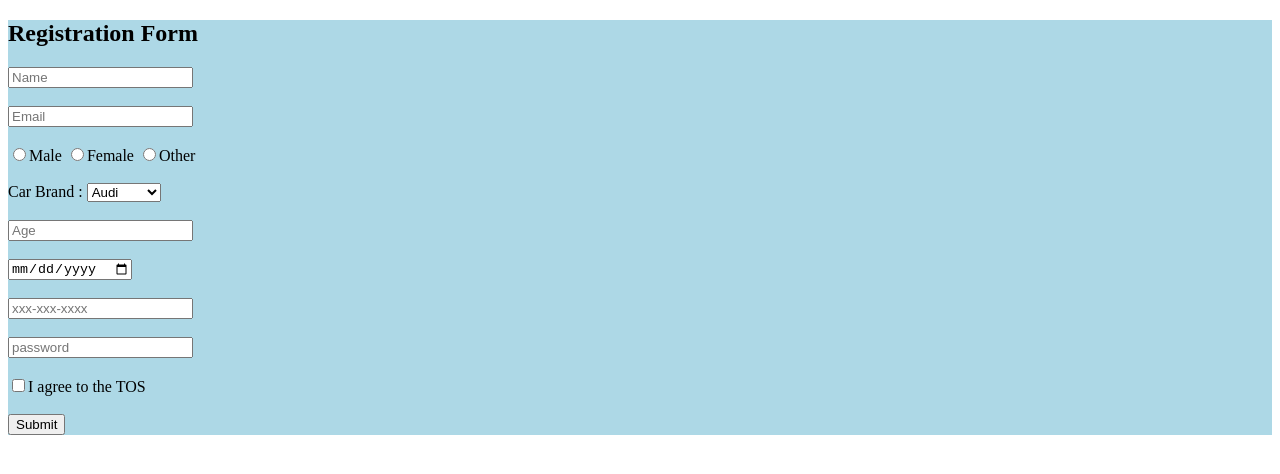
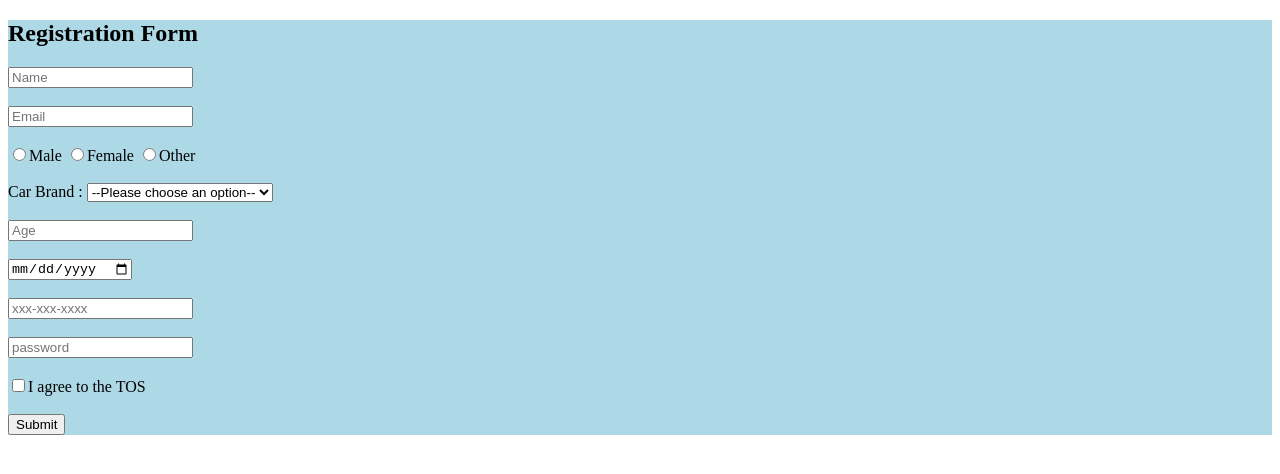
Before and after one commit to acciojob/signup-form-car-Neelesh0124, a website: page main.html in a window 1280 px wide. Drawn offline with Linux system fonts and the light colour scheme.

Commit message:
created a submission

```diff
--- a/main.html
+++ b/main.html
@@ -28,8 +28,10 @@
 		<lable for="gender_O">
 		<input required type="radio" value="Other" name="gender" id="gender_O">Other
 	   <br><br>
-		<lable>Car Brand :</lable>
-		<select required>
+		<lable for="cars">Car Brand :</lable>
+		<select required id="cars" >
+			<option>--Please choose an option--</option>
+
 			<option value="Audi">Audi</option>
 			<option value="Lambo">Lambo</option>
 			<option value="Safari">Safari</option>
```
